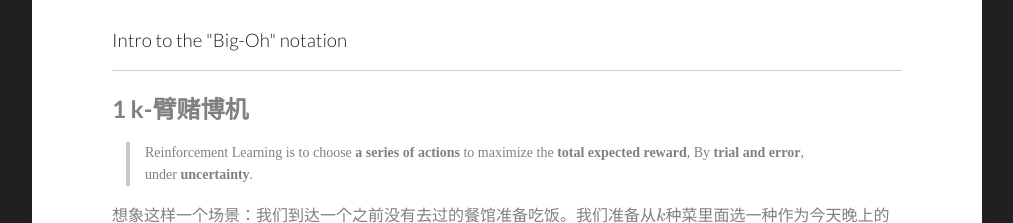
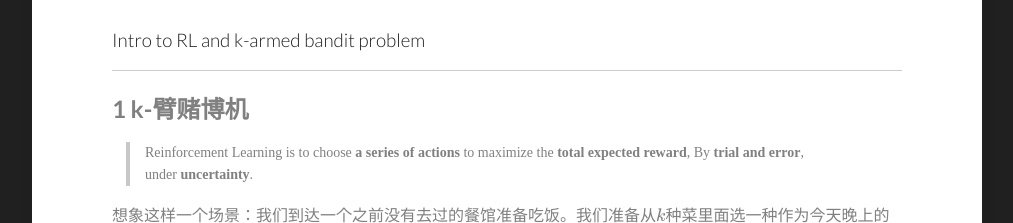
Before and after one commit to hrjtju/hrjtju.github.io, a Jekyll site: the page built from _posts/2022-08-06-1-The-k-armed-bandit-problem-k臂赌博机.md, in a window 1280 px wide. Shown: the part 1004-1227 px from the top of the page, without its empty margins (133-1146 px from the left). Built offline with Jekyll 4.4.1, drawn with Linux system fonts in a browser that asks for light colours; formulas are drawn with MathJax 3; some of the changed text lies outside the part shown.

Commit message:
Update 2022-08-06-1-The-k-armed-bandit-problem-k臂赌博机.md

```diff
--- a/_posts/2022-08-06-1-The-k-armed-bandit-problem-k臂赌博机.md
+++ b/_posts/2022-08-06-1-The-k-armed-bandit-problem-k臂赌博机.md
@@ -1,8 +1,8 @@
 ---
 layout: post
 categories: posts
-title: 1-The-k\-armed-bandit-problem-k臂赌博机
-subtitle: Intro to the "Big-Oh" notation
+title: 1 The k-armed bandit problem, k臂赌博机
+subtitle: Intro to RL and k-armed bandit problem
 featured-image: /images/2022-08-06/books.jpg
 tags: [Reinforcement Learning]
 date-string: AUGUST 06, 2022
```
